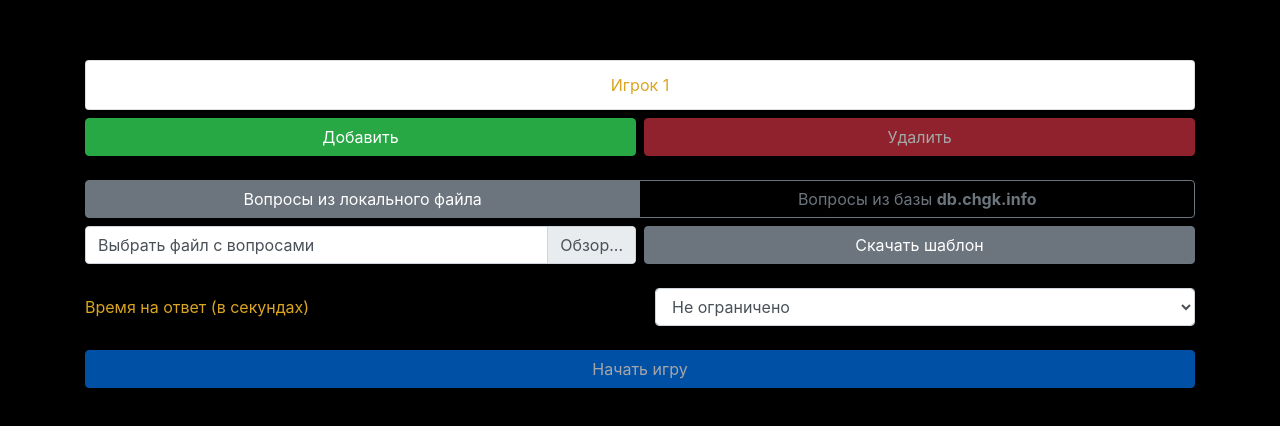
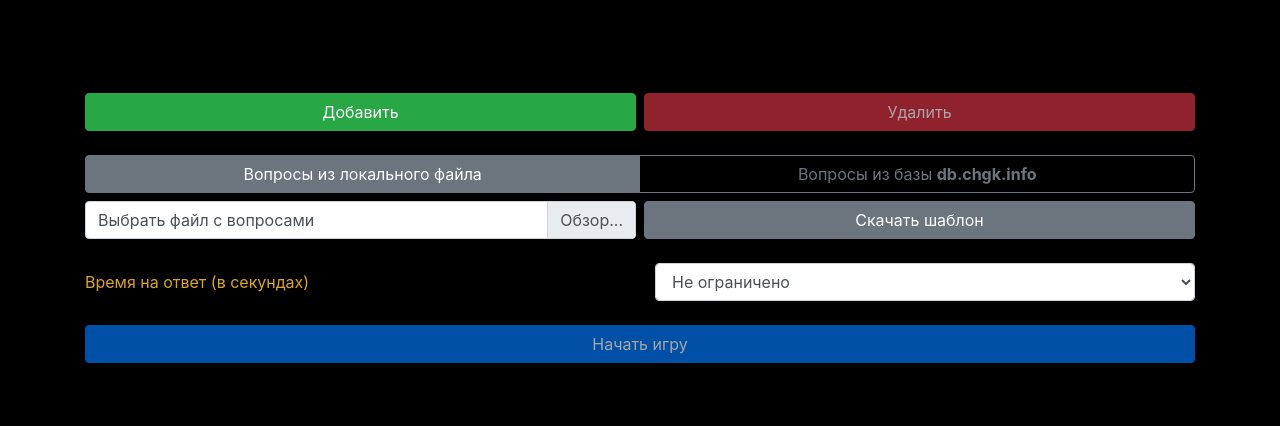
Before and after one commit to morozec/jeopardy, a React (Create React App) app: page /reg in a window 1280 px wide. Shown: the part 176-602 px from the top of the page. Built offline with nearby package versions, Linux system fonts and the light colour scheme; the HTML template or start-up script is replaced by a standard one.

Commit message:
add player fix

```diff
--- a/src/components/Registration.js
+++ b/src/components/Registration.js
@@ -8,9 +8,9 @@ import { parseSelectedPackage, parseUserFile } from '../helpers/parsers';
 import { corsProxy, groupsApi, ANSWER_SECONDS } from '../helpers/constants'
 
 export default function Registration(props) {
-    const [players, setPlayers] = useState(['Игрок 1'])
+    const [players, setPlayers] = useState([])
     const [selectedPlayer, setSelectedPlayer] = useState(-1)
-    const [lastPlayerIndex, setLastPlayerIndex] = useState(1)
+    const [lastPlayerIndex, setLastPlayerIndex] = useState(0)
     const [showNewPlayer, setShowNewPlayer] = useState(false)
     const [newPlayerName, setNewPlayerName] = useState('');
 
@@ -181,7 +181,7 @@ export default function Registration(props) {
                     <div className='d-flex mt-2 mb-4'>
                         <Button variant='success' className='half-width mr-1' onClick={handlePlus}>Добавить</Button>
                         <Button variant='danger' className='half-width ml-1' onClick={handleRemove}
-                            disabled={players.length <= 1 || selectedPlayer < 0 || selectedPlayer >= players.length}>
+                            disabled={selectedPlayer < 0 || selectedPlayer >= players.length}>
                             Удалить
                         </Button>
                     </div>
```
